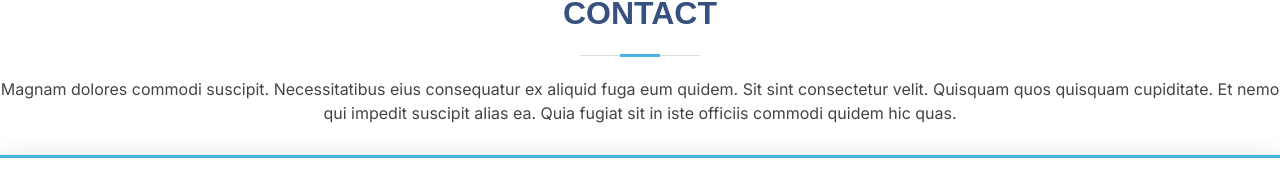
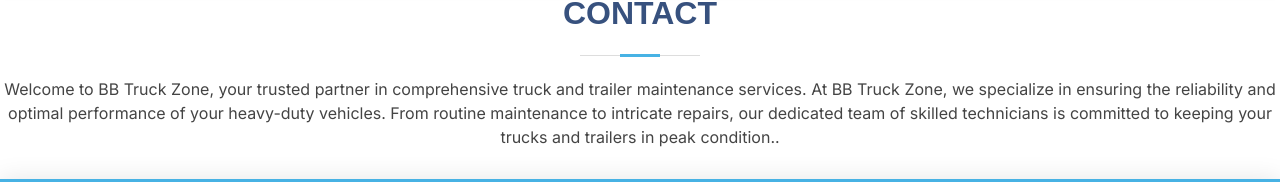
Before and after one commit to dev4ajay/bbtruckzone, a Next.js app: page /Contact in a window 1280 px wide. Shown: the part 438-632 px from the top of the page. Built offline with nearby package versions, Linux system fonts and the light colour scheme.

Commit message:
main-fix

```diff
--- a/src/app/About/page.js
+++ b/src/app/About/page.js
@@ -6,7 +6,7 @@
 function About() {
   return  <div>
 
-    <section id="about" className="about mt-4 mb-2">
+    <section id="about" className="about mt-4 ">
 <Headers/>
       <div className="container" data-aos="fade-up">
 
--- a/src/app/Contact/page.jsx
+++ b/src/app/Contact/page.jsx
@@ -7,13 +7,13 @@
 function page() {
   return (
     <div>
-     <section id="contact" className="contact mt-4 mb-2">
+     <section id="contact" className="contact mt-4 ">
      <Headers/>
       <div className="container" data-aos="fade-up">
 
         <div className="section-title">
           <h2>Contact</h2>
-          <p>Magnam dolores commodi suscipit. Necessitatibus eius consequatur ex aliquid fuga eum quidem. Sit sint consectetur velit. Quisquam quos quisquam cupiditate. Et nemo qui impedit suscipit alias ea. Quia fugiat sit in iste officiis commodi quidem hic quas.</p>
+          <p> Welcome to BB Truck Zone, your trusted partner in comprehensive truck and trailer maintenance services. At BB Truck Zone, we specialize in ensuring the reliability and optimal performance of your heavy-duty vehicles. From routine maintenance to intricate repairs, our dedicated team of skilled technicians is committed to keeping your trucks and trailers in peak condition..</p>
         </div>
 
         <div className="row">
--- a/src/app/style.css
+++ b/src/app/style.css
@@ -600,7 +600,7 @@
 
   #hero .btn-get-started {
     font-size: 16px;
-    padding: 25px 22px 0px 16px;
+    padding: 22px 22px 0px 16px;
     height: 9vh;
   }
 }
@@ -1766,7 +1766,7 @@
     height: 13vh !important;
 }
 .navbar-expand-lg .navbar-nav .dropdown-menu {
-  height:21vh !important;
+  height:24vh !important;
 }
 .getstarted,
 .getstarted:focus {
```
